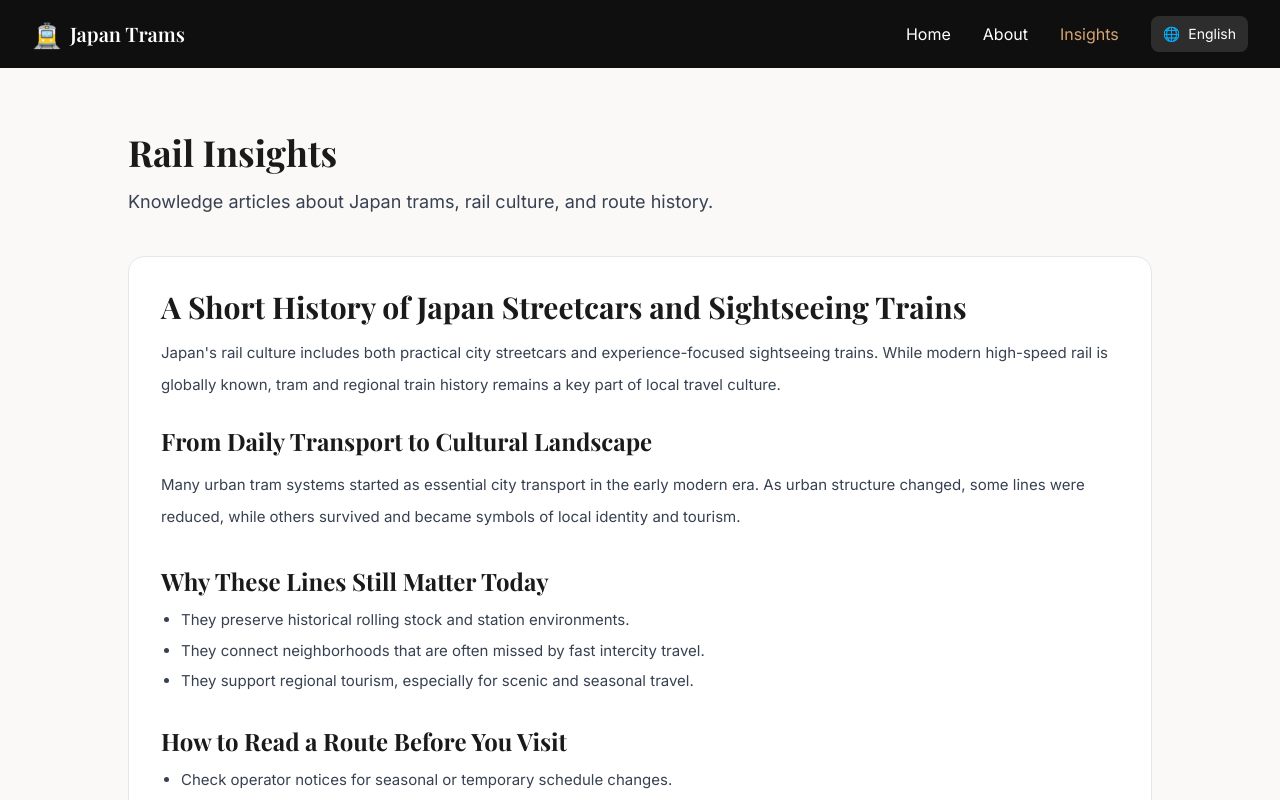
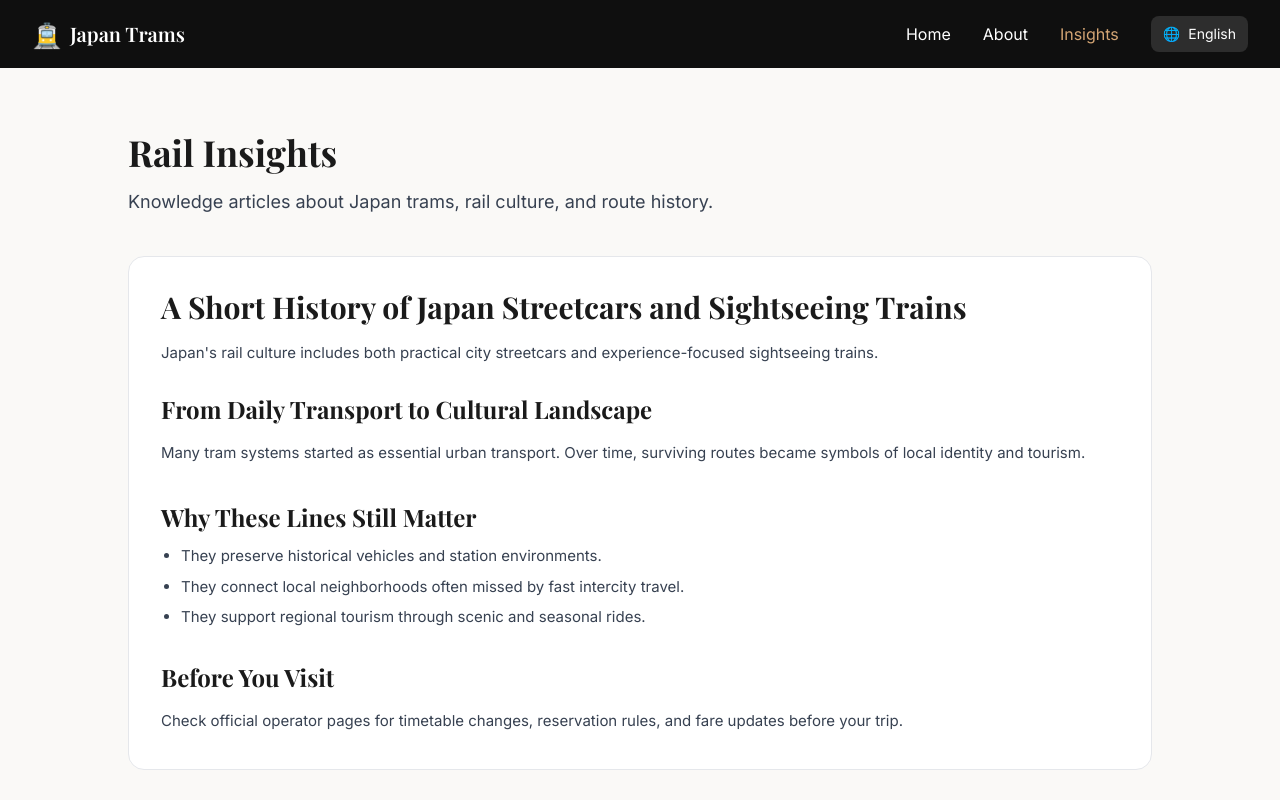
Before and after one commit to shinnflove79/japan-tram-tours-28f, a Vue app: page /insights in a window 1280 px wide. Shown: the top 800 px of the page. Built offline with nearby package versions, Linux system fonts and the light colour scheme.

Commit message:
Add second multilingual Insights article

```diff
--- a/src/pages/InsightsPage.vue
+++ b/src/pages/InsightsPage.vue
@@ -6,39 +6,33 @@
         <p class="font-body text-lg text-gray-700">{{ content.subtitle }}</p>
       </header>
 
-      <article class="rounded-2xl border border-gray-200 bg-white p-6 md:p-8">
-        <h2 class="mb-3 font-heading text-3xl font-bold text-primary">{{ content.articleTitle }}</h2>
-        <p class="mb-6 font-body leading-8 text-gray-700">{{ content.articleIntro }}</p>
+      <div class="space-y-8">
+        <article
+          v-for="article in content.articles"
+          :key="article.title"
+          class="rounded-2xl border border-gray-200 bg-white p-6 md:p-8"
+        >
+          <h2 class="mb-3 font-heading text-3xl font-bold text-primary">{{ article.title }}</h2>
+          <p class="mb-6 font-body leading-8 text-gray-700">{{ article.intro }}</p>
 
           <section class="mb-8">
-          <h3 class="mb-3 font-heading text-2xl font-bold text-primary">{{ content.sec1Title }}</h3>
-          <p class="font-body leading-8 text-gray-700">{{ content.sec1Body }}</p>
+            <h3 class="mb-3 font-heading text-2xl font-bold text-primary">{{ article.sec1Title }}</h3>
+            <p class="font-body leading-8 text-gray-700">{{ article.sec1Body }}</p>
           </section>
 
           <section class="mb-8">
-          <h3 class="mb-3 font-heading text-2xl font-bold text-primary">{{ content.sec2Title }}</h3>
+            <h3 class="mb-3 font-heading text-2xl font-bold text-primary">{{ article.sec2Title }}</h3>
             <ul class="list-disc space-y-2 pl-5 font-body text-gray-700">
-            <li>{{ content.sec2Item1 }}</li>
-            <li>{{ content.sec2Item2 }}</li>
-            <li>{{ content.sec2Item3 }}</li>
-          </ul>
-        </section>
-
-        <section class="mb-8">
-          <h3 class="mb-3 font-heading text-2xl font-bold text-primary">{{ content.sec3Title }}</h3>
-          <ul class="list-disc space-y-2 pl-5 font-body text-gray-700">
-            <li>{{ content.sec3Item1 }}</li>
-            <li>{{ content.sec3Item2 }}</li>
-            <li>{{ content.sec3Item3 }}</li>
-            <li>{{ content.sec3Item4 }}</li>
+              <li v-for="item in article.sec2Items" :key="item">{{ item }}</li>
             </ul>
           </section>
 
           <section>
-          <h3 class="mb-3 font-heading text-2xl font-bold text-primary">{{ content.sec4Title }}</h3>
-          <p class="font-body leading-8 text-gray-700">{{ content.sec4Body }}</p>
+            <h3 class="mb-3 font-heading text-2xl font-bold text-primary">{{ article.sec3Title }}</h3>
+            <p class="font-body leading-8 text-gray-700">{{ article.sec3Body }}</p>
           </section>
         </article>
+      </div>
     </div>
   </main>
 </template>
@@ -47,24 +41,21 @@
 import { computed } from 'vue'
 import { useI18n } from 'vue-i18n'
 
+interface InsightArticle {
+  title: string
+  intro: string
+  sec1Title: string
+  sec1Body: string
+  sec2Title: string
+  sec2Items: string[]
+  sec3Title: string
+  sec3Body: string
+}
+
 interface InsightsContent {
   title: string
   subtitle: string
-  articleTitle: string
-  articleIntro: string
-  sec1Title: string
-  sec1Body: string
-  sec2Title: string
-  sec2Item1: string
-  sec2Item2: string
-  sec2Item3: string
-  sec3Title: string
-  sec3Item1: string
-  sec3Item2: string
-  sec3Item3: string
-  sec3Item4: string
-  sec4Title: string
-  sec4Body: string
+  articles: InsightArticle[]
 }
 
 const { locale } = useI18n()
@@ -73,66 +64,122 @@ const contentByLocale: Record<'en' | 'ja' | 'zh-TW', InsightsContent> = {
   en: {
     title: 'Rail Insights',
     subtitle: 'Knowledge articles about Japan trams, rail culture, and route history.',
-    articleTitle: 'A Short History of Japan Streetcars and Sightseeing Trains',
-    articleIntro:
-      "Japan's rail culture includes both practical city streetcars and experience-focused sightseeing trains. While modern high-speed rail is globally known, tram and regional train history remains a key part of local travel culture.",
+    articles: [
+      {
+        title: 'A Short History of Japan Streetcars and Sightseeing Trains',
+        intro:
+          "Japan's rail culture includes both practical city streetcars and experience-focused sightseeing trains.",
         sec1Title: 'From Daily Transport to Cultural Landscape',
         sec1Body:
-      'Many urban tram systems started as essential city transport in the early modern era. As urban structure changed, some lines were reduced, while others survived and became symbols of local identity and tourism.',
-    sec2Title: 'Why These Lines Still Matter Today',
-    sec2Item1: 'They preserve historical rolling stock and station environments.',
-    sec2Item2: 'They connect neighborhoods that are often missed by fast intercity travel.',
-    sec2Item3: 'They support regional tourism, especially for scenic and seasonal travel.',
-    sec3Title: 'How to Read a Route Before You Visit',
-    sec3Item1: 'Check operator notices for seasonal or temporary schedule changes.',
-    sec3Item2: 'Confirm reservation requirements for limited or themed trains.',
-    sec3Item3: 'Review transfer points and final train times for evening return.',
-    sec3Item4: 'Use official links for the latest fares, timetable updates, and booking rules.',
-    sec4Title: 'What This Site Aims to Do',
-    sec4Body:
-      'This site organizes route information in a traveler-friendly way and links to official sources. For final decisions, official operator announcements should always take priority.',
+          'Many tram systems started as essential urban transport. Over time, surviving routes became symbols of local identity and tourism.',
+        sec2Title: 'Why These Lines Still Matter',
+        sec2Items: [
+          'They preserve historical vehicles and station environments.',
+          'They connect local neighborhoods often missed by fast intercity travel.',
+          'They support regional tourism through scenic and seasonal rides.',
+        ],
+        sec3Title: 'Before You Visit',
+        sec3Body:
+          'Check official operator pages for timetable changes, reservation rules, and fare updates before your trip.',
+      },
+      {
+        title: 'How to Plan a Scenic Tram Day in Japan',
+        intro:
+          'A good tram trip balances route character, transfer convenience, and nearby walking spots.',
+        sec1Title: 'Pick One Route Theme',
+        sec1Body:
+          'Choose one clear direction for the day: coastal views, historical districts, mountain scenery, or city retro streets.',
+        sec2Title: 'Simple Planning Checklist',
+        sec2Items: [
+          'Confirm operating hours and first/last departure times.',
+          'Save major transfer stations and emergency alternatives.',
+          'Check weather and daylight hours for photo-friendly timing.',
+        ],
+        sec3Title: 'Best Practice',
+        sec3Body:
+          'Use this site for overview, then finalize with official operator notices to avoid outdated schedule or booking information.',
+      },
+    ],
   },
   ja: {
-    title: '鉄道インサイト',
-    subtitle: '日本の路面電車・観光列車・鉄道文化に関するナレッジ記事。',
-    articleTitle: '日本の路面電車と観光列車の簡単な歴史',
-    articleIntro:
-      '日本の鉄道文化は、日常交通としての路面電車と、体験価値を重視した観光列車の両方で成り立っています。高速鉄道が注目される一方、地域の電車史は今も旅の魅力の中心です。',
+    title: 'Rail Insights',
+    subtitle: '日本の路面電車・観光電車・鉄道文化に関する読み物。',
+    articles: [
+      {
+        title: '日本の路面電車と観光列車の短い歴史',
+        intro:
+          '日本の鉄道文化は、日常交通としての路面電車と、体験価値を重視した観光列車の両方で成り立っています。',
         sec1Title: '生活交通から地域文化へ',
         sec1Body:
-      '多くの路面電車は近代期に都市交通として始まりました。都市構造の変化で廃止された路線もありますが、残った路線は地域の象徴として観光価値を高めています。',
-    sec2Title: '今でも重要な理由',
-    sec2Item1: '歴史ある車両・駅舎・街並みを保存しているため。',
-    sec2Item2: '高速移動では見落としがちな地域の生活圏を結ぶため。',
-    sec2Item3: '四季の景観旅行を含む地域観光を支えるため。',
-    sec3Title: '訪問前に確認すべきポイント',
-    sec3Item1: '季節運行・臨時変更の有無を公式告知で確認する。',
-    sec3Item2: '観光列車やテーマ列車の予約条件を事前に確認する。',
-    sec3Item3: '乗換駅と最終列車時刻を確認し、帰路を確保する。',
-    sec3Item4: '運賃・時刻・予約規則は必ず公式情報を参照する。',
-    sec4Title: 'このサイトの役割',
-    sec4Body: '当サイトは路線情報を分かりやすく整理し、公式情報への導線を提供します。最終判断は各運行会社の公式発表をご確認ください。',
+          '多くの路面電車は都市交通として始まり、時代の変化を経て、現在は地域の象徴として観光価値も高めています。',
+        sec2Title: '今も重要な理由',
+        sec2Items: [
+          '歴史ある車両や駅周辺の景観を残している。',
+          '高速移動では見えにくい地域の日常をつないでいる。',
+          '季節の旅や地域観光を支える基盤になっている。',
+        ],
+        sec3Title: '訪問前の確認',
+        sec3Body:
+          '運賃・時刻・予約条件は変わるため、最終判断は必ず運行会社の公式案内で確認してください。',
+      },
+      {
+        title: '日本で景観を楽しむ路面電車の1日計画',
+        intro:
+          '満足度の高い路面電車旅は、路線の個性・乗換のしやすさ・沿線散策の組み合わせで決まります。',
+        sec1Title: 'テーマを一つ決める',
+        sec1Body:
+          '海沿い、歴史街区、山あい、レトロ市街地など、その日のテーマを先に決めると動線が組みやすくなります。',
+        sec2Title: '実用チェックリスト',
+        sec2Items: [
+          '始発・終電と区間運休情報を確認する。',
+          '主要乗換駅と代替ルートを保存しておく。',
+          '天気と日没時刻を見て撮影時間を調整する。',
+        ],
+        sec3Title: '運用ルール',
+        sec3Body:
+          '当サイトで候補を絞り、予約・運休・料金の最終確認は各社公式サイトで行うのが安全です。',
+      },
+    ],
   },
   'zh-TW': {
-    title: '鐵道知識',
+    title: 'Rail Insights',
     subtitle: '關於日本路面電車、觀光列車與鐵道文化的知識文章。',
-    articleTitle: '日本路面電車與觀光列車的簡史',
-    articleIntro:
-      '日本鐵道文化同時包含日常通勤用途的路面電車，以及重視旅遊體驗的觀光列車。除了高速鐵道外，地方電車與區域鐵道的歷史，也是日本旅行的重要魅力。',
+    articles: [
+      {
+        title: '日本路面電車與觀光列車的簡史',
+        intro:
+          '日本鐵道文化同時包含日常通勤導向的路面電車，以及重視旅遊體驗的觀光列車。',
         sec1Title: '從生活交通到地方文化',
         sec1Body:
-      '許多路面電車最早是城市基礎交通。隨著都市發展，有些路線消失，有些則保留下來，逐步成為地方文化與觀光識別的重要元素。',
-    sec2Title: '為什麼現在仍重要',
-    sec2Item1: '保留了歷史車輛、車站與街景脈絡。',
-    sec2Item2: '連結高速移動難以覆蓋的在地生活區。',
-    sec2Item3: '支撐地方觀光，特別是季節型景觀旅行。',
-    sec3Title: '出發前建議先確認',
-    sec3Item1: '先看官方公告，確認季節班次與臨時異動。',
-    sec3Item2: '確認觀光列車或主題列車是否需要預約。',
-    sec3Item3: '確認轉乘節點與末班車時間，避免回程風險。',
-    sec3Item4: '票價、時刻與訂位規則請以官方資訊為準。',
-    sec4Title: '本網站的定位',
-    sec4Body: '我們的目標是以易讀方式整理路線資訊，並提供官方連結。最終出行決策請以各營運方官方公告為準。',
+          '許多路面電車最初是城市基礎交通，隨著城市發展，有些路線退場，留下來的路線逐漸成為地方文化象徵。',
+        sec2Title: '為什麼現在仍然重要',
+        sec2Items: [
+          '保留歷史車輛、車站與街景脈絡。',
+          '連結高速移動難以覆蓋的在地生活區。',
+          '支撐地方觀光，尤其是季節型景觀旅行。',
+        ],
+        sec3Title: '出發前建議',
+        sec3Body:
+          '時刻、票價與預約規則可能調整，出發前請以各營運公司官方公告為準。',
+      },
+      {
+        title: '如何規劃日本路面電車景觀一日行程',
+        intro:
+          '要讓一天的電車旅行更順，關鍵在於主題明確、轉乘清楚、沿線可步行探索。',
+        sec1Title: '先決定一個主題',
+        sec1Body:
+          '可以從海景、歷史街區、山線景觀或復古市街擇一，先定主題會讓整體路線更聚焦。',
+        sec2Title: '實用檢查清單',
+        sec2Items: [
+          '確認營運時段與首末班資訊。',
+          '記下主要轉乘站與備用替代路線。',
+          '依天氣與日照安排拍攝時段。',
+        ],
+        sec3Title: '建議做法',
+        sec3Body:
+          '先用本站做初步比較，最終仍請回到官方網站確認最新時刻、票價與預約條件。',
+      },
+    ],
   },
 }
 
```
Also changed, not shown: 1 other file (tests, documents, lock files or other folders). Lines whose indentation alone changed are shown as unchanged.
